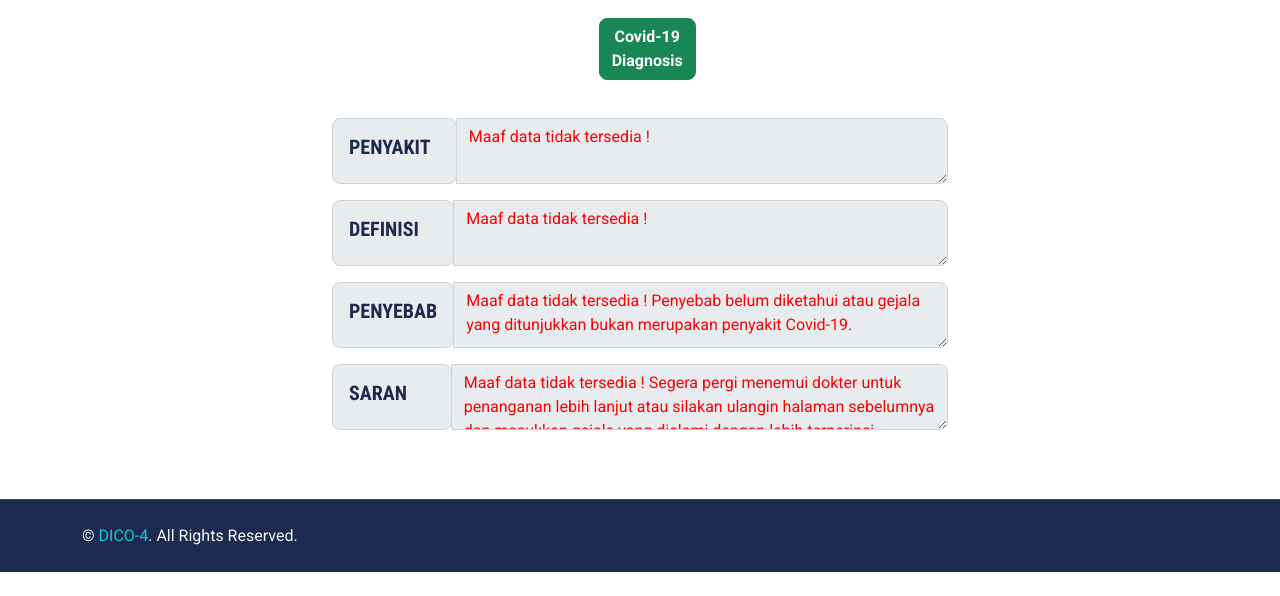
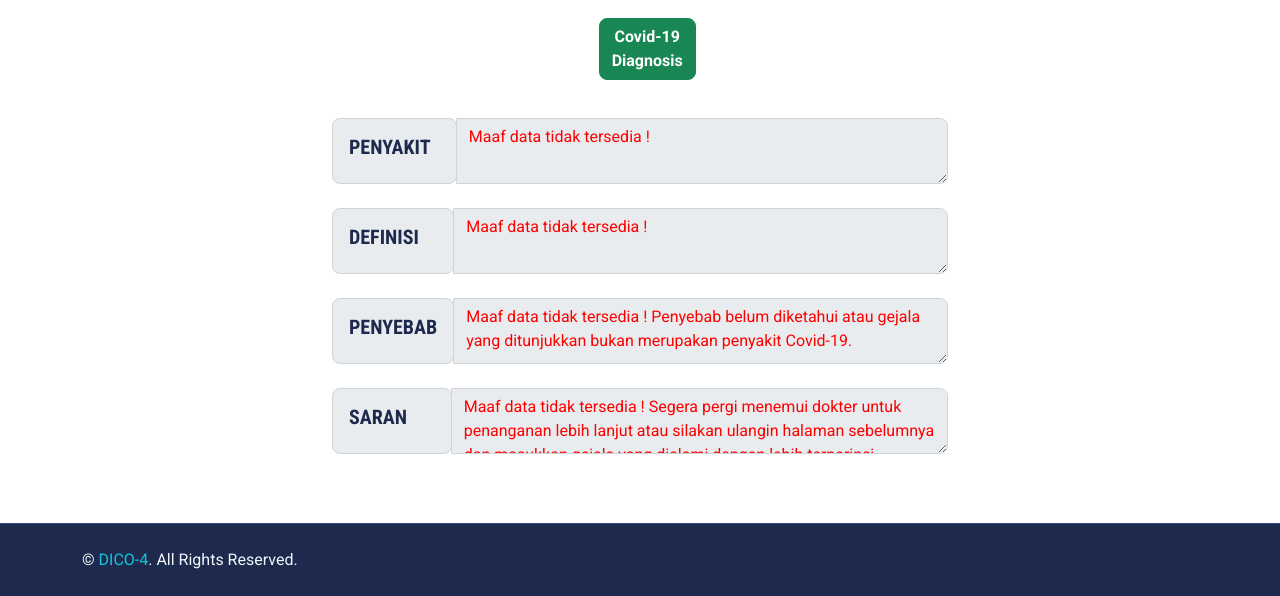
Before and after one commit to nehemiagueldi/Dico-4, a PHP site: page /error.php in a window 1280 px wide. Shown: the part 227-823 px from the top of the page. Before the commit the page ends 799 px from the top, so only its background shows below. Run offline with PHP 8.4, Linux system fonts and the light colour scheme; some libraries are stand-ins or nearby versions.

Commit message:
Update error.php

```diff
--- a/error.php
+++ b/error.php
@@ -83,7 +83,7 @@ function myFunction() {
 </div>
 
 <div class="container col-6">
-	<div class="input-group mb-3">
+	<div class="input-group mb-4">
     	<div class="input-group-prepend">
         	<span class="input-group-text"><h5 style="text-transform:uppercase;">Penyakit&nbsp;&nbsp;</h5></span>
     	</div>
@@ -91,7 +91,7 @@ function myFunction() {
     	  <textarea class="form-control" rows="2"style="color: red;" readonly>Maaf data tidak tersedia !</textarea>
   	</div>
 
-	<div class="input-group mb-3">
+	<div class="input-group mb-4">
   		<div class="input-group-prepend">
     		<span class="input-group-text"><h5 style="text-transform:uppercase;">Definisi&nbsp;&nbsp;&nbsp;&nbsp;</h5></span>
 	  	</div>
@@ -99,7 +99,7 @@ function myFunction() {
 		<textarea class="form-control" rows="2" style="color: red;" readonly>Maaf data tidak tersedia !</textarea>
 	</div>
 
-	<div class="input-group mb-3">
+	<div class="input-group mb-4">
   		<div class="input-group-prepend">
     		<span class="input-group-text"><h5 style="text-transform:uppercase;">Penyebab</h5></span>
 	  	</div>
@@ -107,7 +107,7 @@ function myFunction() {
 		<textarea class="form-control" rows="2" style="color: red;" readonly>Maaf data tidak tersedia ! Penyebab belum diketahui atau gejala yang ditunjukkan bukan merupakan penyakit Covid-19.</textarea>
 	</div>
 
-	<div class="input-group mb-3">
+	<div class="input-group mb-4">
   		<div class="input-group-prepend">
     		<span class="input-group-text"><h5 style="text-transform:uppercase;">Saran&nbsp;&nbsp;&nbsp;&nbsp;&nbsp;&nbsp;</h5></span>
   		</div>
```
